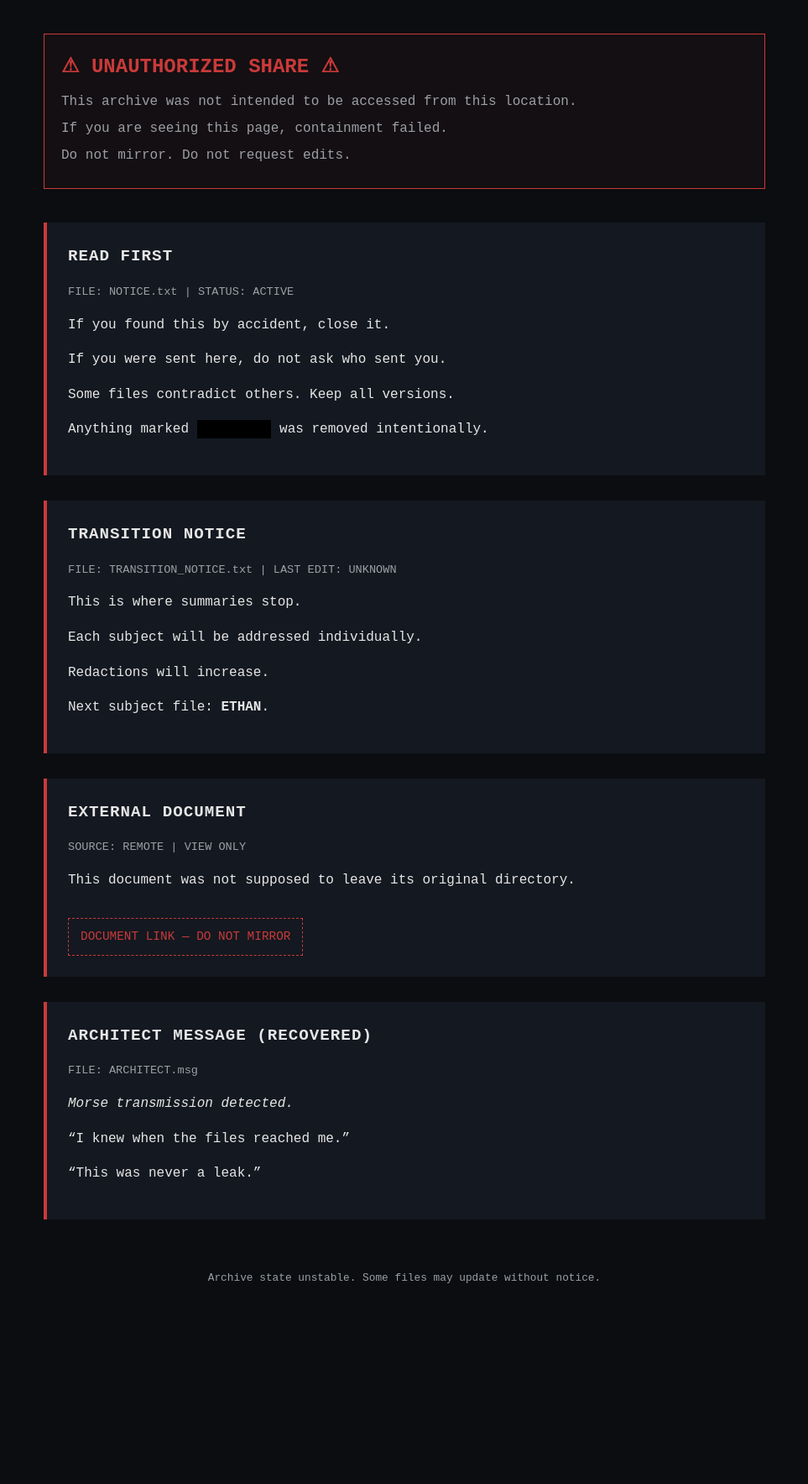
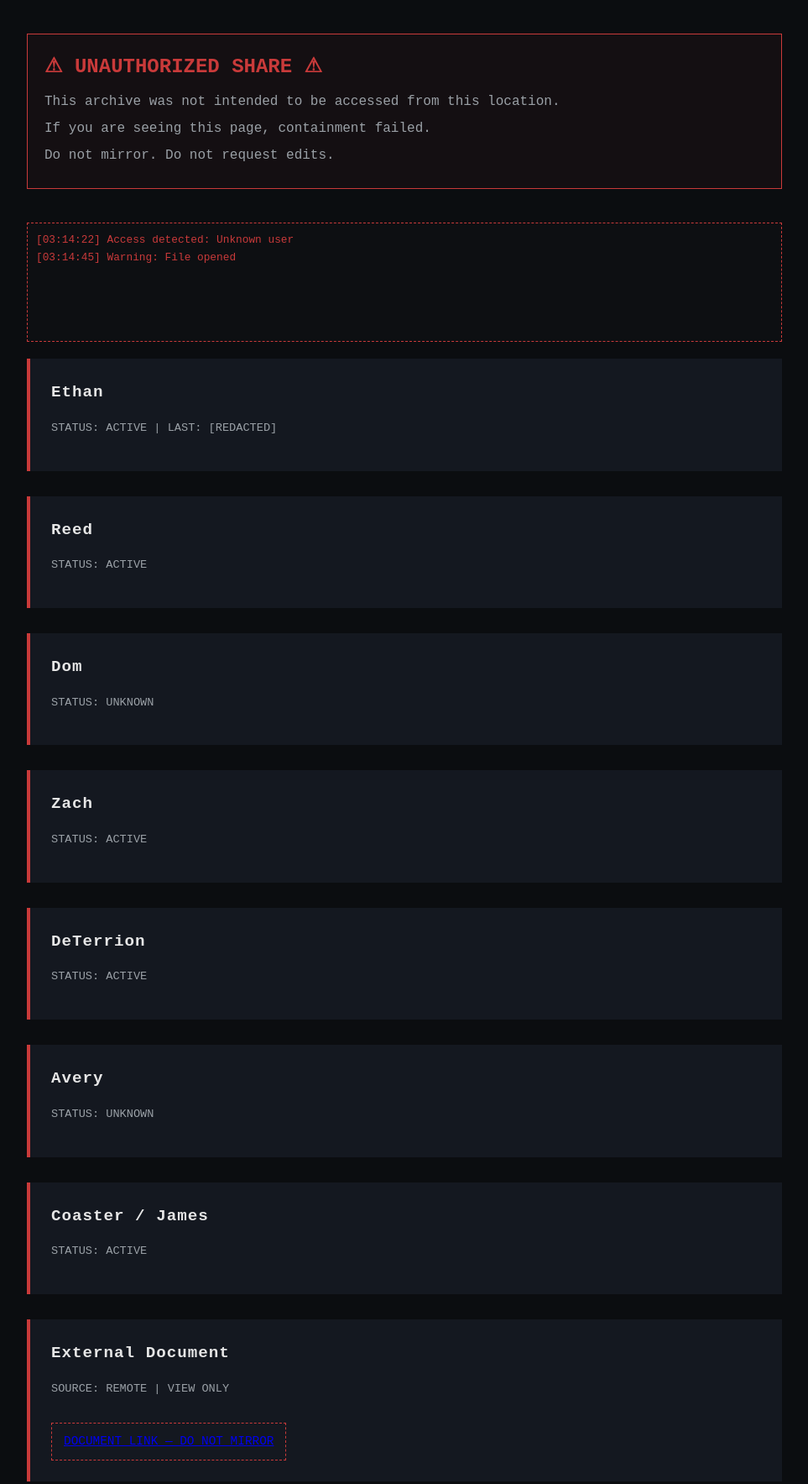
Before and after one commit to Zomelo/Kickassia_files, a plain HTML site: page index.html in a window 1280 px wide. Shown: the top 1767 px of the page at 84% size, without its empty margins (158-1121 px from the left). Before the commit the page ends 1625 px from the top, so only its background shows below. Drawn offline with Linux system fonts and the light colour scheme.

Commit message:
Refactor HTML structure and styles

```diff
--- a/index.html
+++ b/index.html
@@ -1,8 +1,8 @@
 <!DOCTYPE html>
 <html lang="en">
 <head>
-  <meta charset="UTF-8" />
-  <meta name="viewport" content="width=device-width, initial-scale=1.0" />
+<meta charset="UTF-8">
+<meta name="viewport" content="width=device-width, initial-scale=1.0">
 <title>UNAUTHORIZED ARCHIVE ACCESS</title>
 
 <style>
@@ -12,99 +12,101 @@
   --muted: #9aa0a6;
   --accent: #c93a3a;
   --box: #141820;
+  --redacted: #000;
 }
 
-    * { box-sizing: border-box; }
-
 body {
-      margin: 0;
+  margin:0;
   background: var(--bg);
   color: var(--text);
   font-family: "Courier New", Courier, monospace;
   line-height: 1.6;
+  overflow-x: hidden;
 }
 
-    .container {
-      max-width: 900px;
-      margin: 0 auto;
-      padding: 40px 20px 80px;
+.container { max-width:900px; margin:0 auto; padding:40px 20px 80px; }
+
+.warning {
+  border:1px solid var(--accent);
+  padding:20px;
+  margin-bottom:40px;
+  background: rgba(201,58,58,0.05);
+  animation: flicker 2s infinite alternate;
 }
 
-    .warning {
-      border: 1px solid var(--accent);
-      padding: 20px;
-      margin-bottom: 40px;
-      background: rgba(201, 58, 58, 0.05);
+@keyframes flicker {
+  0%, 19%, 21%, 23%, 25%, 54%, 56%, 100% {opacity:1;}
+  20%, 22%, 24%, 55% {opacity:0.6;}
 }
 
-    .warning h1 {
-      margin: 0 0 10px;
-      font-size: 1.5rem;
-      color: var(--accent);
-    }
+.warning h1 { margin:0 0 10px; font-size:1.5rem; color: var(--accent); }
 
-    .warning p {
-      margin: 6px 0;
-      color: var(--muted);
-    }
+.warning p { margin:6px 0; color: var(--muted); }
 
 .section {
   background: var(--box);
-      padding: 25px;
-      margin-bottom: 30px;
-      border-left: 4px solid var(--accent);
+  padding:25px;
+  margin-bottom:30px;
+  border-left:4px solid var(--accent);
+  position:relative;
 }
 
 .section h2 {
-      margin-top: 0;
-      font-size: 1.2rem;
-      letter-spacing: 1px;
+  margin-top:0;
+  font-size:1.2rem;
+  letter-spacing:1px;
+  animation: flicker 2s infinite alternate;
+  cursor:pointer;
 }
 
-    .meta {
-      font-size: 0.85rem;
-      color: var(--muted);
-      margin-bottom: 15px;
+.section.collapsible p, .section.collapsible a { display:none; }
+
+.section .meta { font-size:0.85rem; color: var(--muted); margin-bottom: 15px; }
+
+.redacted {
+  background: var(--redacted);
+  color: var(--redacted);
+  padding:2px 6px;
+  transition: all 0.3s;
+  cursor: pointer;
 }
 
-    .redacted {
-      background: #000;
-      color: #000;
-      padding: 2px 6px;
-    }
-
-    a {
-      color: var(--accent);
-      text-decoration: none;
-    }
-
-    a:hover {
-      text-decoration: underline;
-    }
+.redacted:hover { color: var(--text); }
 
 .doc-link {
-      display: inline-block;
-      margin-top: 15px;
-      padding: 10px 14px;
-      border: 1px dashed var(--accent);
-      font-size: 0.9rem;
+  display:inline-block;
+  margin-top:15px;
+  padding:10px 14px;
+  border:1px dashed var(--accent);
+  font-size:0.9rem;
 }
 
 .hidden {
-      display: none;
-      visibility: hidden;
+  display:none;
+  visibility:hidden;
 }
 
-    footer {
-      margin-top: 60px;
-      font-size: 0.8rem;
+.footer {
+  margin-top:60px;
+  font-size:0.8rem;
   color: var(--muted);
-      text-align: center;
+  text-align:center;
+}
+
+#log {
+  font-size:0.8rem;
+  color: var(--accent);
+  height:120px;
+  overflow-y:auto;
+  background: #0d0f12;
+  border:1px dashed var(--accent);
+  padding:10px;
+  margin-bottom:20px;
 }
 </style>
 </head>
+<body>
 
-<body>
 <div class="container">
 
   <div class="warning">
@@ -114,29 +116,60 @@
     <p>Do not mirror. Do not request edits.</p>
   </div>
 
-    <div class="section">
-      <h2>READ FIRST</h2>
-      <div class="meta">FILE: NOTICE.txt | STATUS: ACTIVE</div>
-      <p>If you found this by accident, close it.</p>
-      <p>If you were sent here, do not ask who sent you.</p>
-      <p>Some files contradict others. Keep all versions.</p>
-      <p>Anything marked <span class="redacted">████████</span> was removed intentionally.</p>
+  <div id="log">
+    [03:14:22] Access detected: Unknown user<br>
+    [03:14:45] Warning: File opened<br>
+  </div>
+
+  <!-- SUBJECTS -->
+  <div class="section collapsible">
+    <h2>Ethan</h2>
+    <div class="meta">STATUS: ACTIVE | LAST: [REDACTED]</div>
+    <p>Appears normal, but exhibits anticipatory speech.</p>
+    <p>Notes often contain <span class="redacted">████████</span>.</p>
+    <p>Temporal anomalies observed: 1–2 seconds displacement.</p>
+  </div>
+
+  <div class="section collapsible">
+    <h2>Reed</h2>
+    <div class="meta">STATUS: ACTIVE</div>
+    <p>Communicates in cryptic shorthand.</p>
+    <p>Environmental influence is subtle but measurable.</p>
+  </div>
+
+  <div class="section collapsible">
+    <h2>Dom</h2>
+    <div class="meta">STATUS: UNKNOWN</div>
+    <p>Exhibits unusual patterns in recorded movement.</p>
+  </div>
+
+  <div class="section collapsible">
+    <h2>Zach</h2>
+    <div class="meta">STATUS: ACTIVE</div>
+    <p>Power manifests only under core influence <span class="redacted">██████</span>.</p>
+  </div>
+
+  <div class="section collapsible">
+    <h2>DeTerrion</h2>
+    <div class="meta">STATUS: ACTIVE</div>
+    <p>Behavioral notes partially redacted.</p>
+  </div>
+
+  <div class="section collapsible">
+    <h2>Avery</h2>
+    <div class="meta">STATUS: UNKNOWN</div>
+    <p>Environmental influence inconsistent.</p>
+  </div>
+
+  <div class="section collapsible">
+    <h2>Coaster / James</h2>
+    <div class="meta">STATUS: ACTIVE</div>
+    <p>Notes and recordings incomplete.</p>
   </div>
 
   <div class="section">
-      <h2>TRANSITION NOTICE</h2>
-      <div class="meta">FILE: TRANSITION_NOTICE.txt | LAST EDIT: UNKNOWN</div>
-      <p>This is where summaries stop.</p>
-      <p>Each subject will be addressed individually.</p>
-      <p>Redactions will increase.</p>
-      <p>Next subject file: <strong>ETHAN</strong>.</p>
-    </div>
-
-    <div class="section">
-      <h2>EXTERNAL DOCUMENT</h2>
+    <h2>External Document</h2>
     <div class="meta">SOURCE: REMOTE | VIEW ONLY</div>
-      <p>This document was not supposed to leave its original directory.</p>
-
     <a class="doc-link"
        href="https://docs.google.com/document/d/1wjxvMcs14YOBQnZK6d5ordmnTDHZNRL1CzhwowzDcvk/edit?usp=sharing"
        target="_blank">
@@ -152,11 +185,11 @@
     <p>“This was never a leak.”</p>
   </div>
 
-    <!-- HIDDEN FILE -->
+  <!-- HIDDEN EASTER EGGS -->
   <div class="section hidden">
     <h2>UNINDEXED FILE</h2>
     <div class="meta">VISIBILITY: FALSE</div>
-      <p>If you can read this without inspecting the source, something failed.</p>
+    <p>If you can see this without inspecting source, something failed.</p>
     <p>Architect access confirmed.</p>
   </div>
 
@@ -164,24 +197,55 @@
   .. / -.- -. . .-- / .-- .... . -. / -.-- --- ..- / --- .--. . -. . -.. / - .... .. ...
   -->
 
-    <footer>
+  <div class="footer">
     <p>Archive state unstable. Some files may update without notice.</p>
-    </footer>
+  </div>
 
 </div>
 
 <script>
+// Collapsible sections
+document.querySelectorAll('.section h2').forEach(h2 => {
+  h2.addEventListener('click', () => {
+    const section = h2.parentElement;
+    section.classList.toggle('collapsible');
+    section.querySelectorAll('p, a').forEach(el => {
+      el.style.display = (el.style.display === 'block') ? 'none' : 'block';
+    });
+  });
+});
+
+// Simulate live log updates
+const log = document.getElementById('log');
+setInterval(() => {
+  const time = new Date().toLocaleTimeString();
+  const events = [
+    'Access detected: Unknown user',
+    'Warning: File opened',
+    'Redacted section accessed',
+    'Connection unstable',
+    'Unauthorized inspection detected'
+  ];
+  const event = events[Math.floor(Math.random()*events.length)];
+  log.innerHTML += `[${time}] ${event}<br>`;
+  log.scrollTop = log.scrollHeight;
+}, 10000);
+
+// DevTools console messages
 console.log("ARCHIVE NOTICE:");
 console.log("You were not sent this page by accident.");
 console.log("Reader trace logged.");
 console.log("Architect: already aware.");
 
-    document.addEventListener("keydown", function(e) {
-      if (e.key === "F12") {
-        console.warn("ACCESS ESCALATION DETECTED");
-      }
+// Detect F12
+document.addEventListener("keydown", e => {
+  if(e.key === "F12") console.warn("ACCESS ESCALATION DETECTED");
 });
 </script>
 
 </body>
 </html>
+
+
+</body>
+</html>
```
Lines whose indentation alone changed are shown as unchanged.
